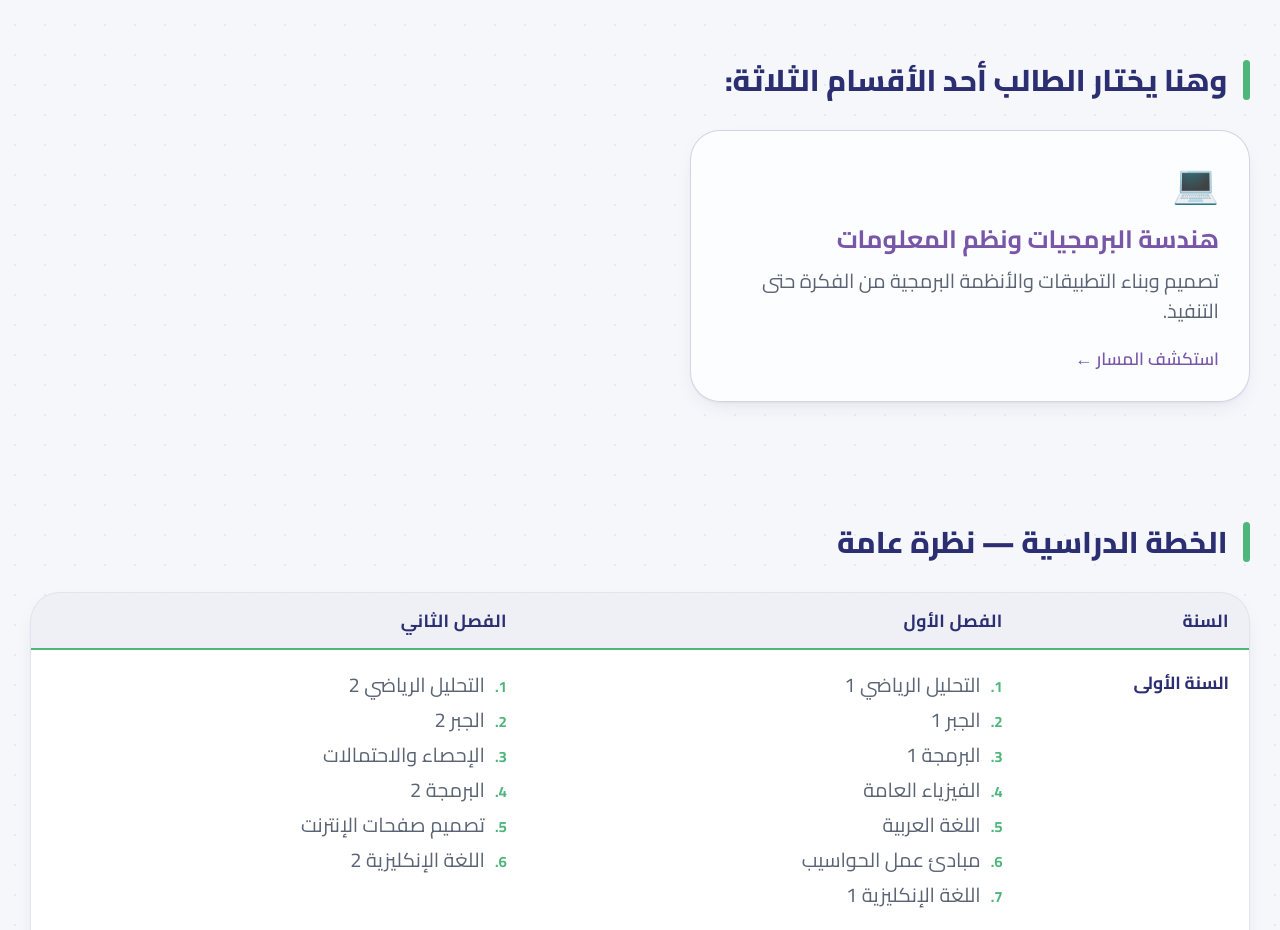
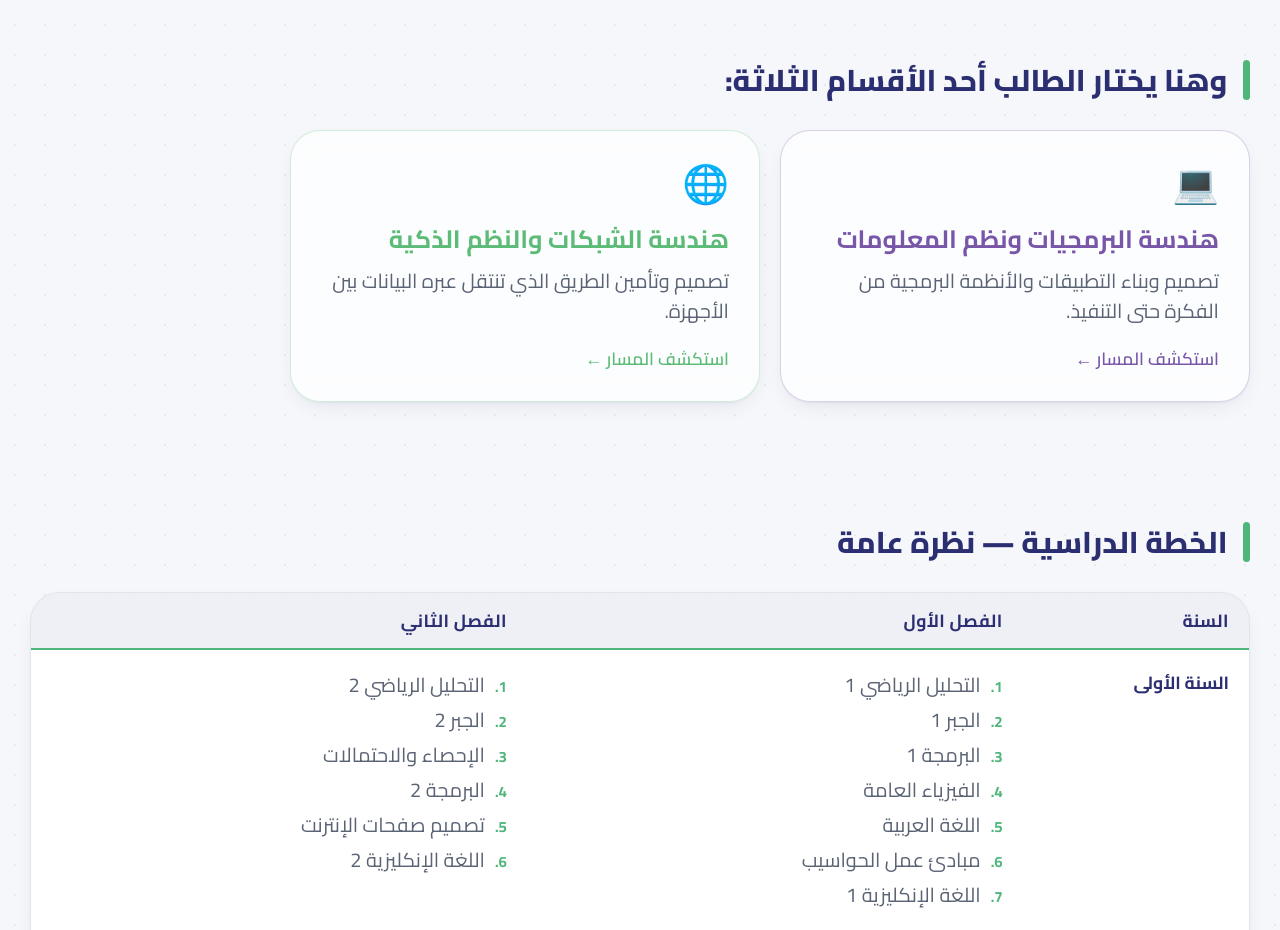
Before and after one commit to zainabjundi97/-, a React (Vite) app: page / in a window 1280 px wide. Shown: the part 2120-3050 px from the top of the page. Built offline with nearby package versions, Linux system fonts and the light colour scheme.

Commit message:
add link for network

```diff
--- a/src/components/AnimatedCard/AnimatedCard.jsx
+++ b/src/components/AnimatedCard/AnimatedCard.jsx
@@ -8,6 +8,7 @@ import { usePrefersReducedMotion } from '../../hooks/usePrefersReducedMotion';
 
 const MotionDiv = motion.div;
 const MotionButton = motion.button;
+const MotionA = motion.a;
 const MotionSpan = motion.span;
 
 export function AnimatedIcon({ children, className = '' }) {
@@ -24,13 +25,15 @@ export function AnimatedIcon({ children, className = '' }) {
 
 /**
  * Card with scroll-in cardItem variants and hover lift+glow.
- * Use as="button" for clickable course cards.
+ * Use as="button" for clickable course cards, as="a" with href for link cards.
  */
 export default function AnimatedCard({
   children,
   className = '',
   as = 'div',
   onClick,
+  href,
+  rel,
   type = 'button',
   disableHoverMotion = false,
   skipVariants = false,
@@ -60,5 +63,13 @@ export default function AnimatedCard({
     );
   }
 
+  if (as === 'a') {
+    return (
+      <MotionA href={href} rel={rel} {...sharedProps}>
+        {children}
+      </MotionA>
+    );
+  }
+
   return <MotionDiv {...sharedProps}>{children}</MotionDiv>;
 }
--- a/src/data/shellContent.js
+++ b/src/data/shellContent.js
@@ -53,6 +53,13 @@ export const shellContent = {
         icon: '💻',
         title: 'هندسة البرمجيات ونظم المعلومات',
         description: 'تصميم وبناء التطبيقات والأنظمة البرمجية من الفكرة حتى التنفيذ.',
+      },
+      {
+        id: 'networks',
+        icon: '🌐',
+        title: 'هندسة الشبكات والنظم الذكية',
+        description: 'تصميم وتأمين الطريق الذي تنتقل عبره البيانات بين الأجهزة.',
+        href: 'https://classy-choux-b2b9c0.netlify.app/',
       },
     ],
     tableTitle: 'الخطة الدراسية — نظرة عامة',
@@ -275,6 +282,11 @@ export const shellContent = {
     ],
     conclusionPaths: [
       { id: 'software', title: 'هندسة البرمجيات ونظم المعلومات' },
+      {
+        id: 'networks',
+        title: 'هندسة الشبكات والنظم الذكية',
+        href: 'https://classy-choux-b2b9c0.netlify.app/',
+      },
     ],
 
     noteTitle: 'ماذا بعد السنتين الأساسيتين؟',
--- a/src/lib/departments.js
+++ b/src/lib/departments.js
@@ -59,7 +59,25 @@ export const DEPARTMENTS = {
 
 export const NAV_ITEMS = Object.values(DEPARTMENTS);
 
+/** Tracks shown as path cards but hosted on external sites (not nav tabs). */
+export const EXTERNAL_TRACKS = {
+  networks: {
+    id: 'networks',
+    label: 'الشبكات',
+    accent: '#5DBB78',
+    accentSecondary: '#5191CE',
+  },
+};
+
 /** @param {string} id */
 export function getDepartment(id) {
   return DEPARTMENTS[id] ?? DEPARTMENTS.software;
 }
+
+/**
+ * Theme for a path card: internal department first, then external track.
+ * @param {string} id
+ */
+export function getTrackTheme(id) {
+  return DEPARTMENTS[id] ?? EXTERNAL_TRACKS[id] ?? DEPARTMENTS.software;
+}
--- a/src/pages/BasicsPage.jsx
+++ b/src/pages/BasicsPage.jsx
@@ -9,7 +9,7 @@ import ScrollLine from '../components/ScrollLine/ScrollLine';
 import { useScrollStagger } from '../hooks/useScrollStagger';
 import { usePrefersReducedMotion } from '../hooks/usePrefersReducedMotion';
 import { duration, stagger, EASE_OUT } from '../lib/animations';
-import { DEPARTMENTS, getDepartment, SITE_THEME } from '../lib/departments';
+import { getDepartment, getTrackTheme, SITE_THEME } from '../lib/departments';
 import { getShellContent } from '../data/shellContent';
 
 const MotionDiv = motion.div;
@@ -330,15 +330,18 @@ export default function BasicsPage({ onNavigate }) {
             </Reveal>
 
             {/* Specialization path cards */}
-            <StaggerGrid className="grid grid-cols-1 max-w-md gap-4 pt-2">
+            <StaggerGrid className="grid grid-cols-1 sm:grid-cols-2 max-w-3xl gap-4 pt-2">
               {content.conclusionPaths.map((path) => {
-                const trackDept = DEPARTMENTS[path.id];
+                const trackDept = getTrackTheme(path.id);
+                // External tracks render as a real link; internal ones switch the tab.
+                const linkProps = path.href
+                  ? { as: 'a', href: path.href, rel: 'noopener noreferrer' }
+                  : { as: 'button', onClick: () => onNavigate?.(path.id) };
                 return (
                   <AnimatedCard
                     key={path.id}
-                    as="button"
-                    onClick={() => onNavigate?.(path.id)}
-                    className="text-right rounded-3xl border surface-card p-6 flex flex-col gap-3 cursor-pointer w-full"
+                    {...linkProps}
+                    className="text-right rounded-3xl border surface-card p-6 flex flex-col gap-3 cursor-pointer w-full h-full"
                     style={{ borderColor: `${trackDept.accent}44` }}
                   >
                     <span
--- a/src/pages/HomePage.jsx
+++ b/src/pages/HomePage.jsx
@@ -11,7 +11,7 @@ import SectionTitle from '../components/SectionTitle/SectionTitle';
 import ScrollLine from '../components/ScrollLine/ScrollLine';
 import { useUiSound } from '../hooks/useUiSound';
 import { useScrollStagger } from '../hooks/useScrollStagger';
-import { getDepartment, DEPARTMENTS, SITE_THEME } from '../lib/departments';
+import { getDepartment, getTrackTheme, SITE_THEME } from '../lib/departments';
 import { getShellContent } from '../data/shellContent';
 
 /**
@@ -142,15 +142,18 @@ export default function HomePage({ onNavigate }) {
           {/* ── Three Paths ── */}
           <section className="space-y-6">
             <SectionTitle text={content.pathsTitle} accentColor={dept.accentSecondary} />
-            <StaggerGrid className="grid grid-cols-1 max-w-md gap-4">
+            <StaggerGrid className="grid grid-cols-1 sm:grid-cols-2 max-w-3xl gap-4">
               {content.paths.map((path) => {
-                const trackDept = DEPARTMENTS[path.id];
+                const trackDept = getTrackTheme(path.id);
+                // External tracks render as a real link; internal ones switch the tab.
+                const linkProps = path.href
+                  ? { as: 'a', href: path.href, rel: 'noopener noreferrer', onClick: () => play('confirm') }
+                  : { as: 'button', onClick: () => handlePathSelect(path.id) };
                 return (
                   <TiltCard key={path.id} className="h-full">
                     <AnimatedCard
-                      as="button"
+                      {...linkProps}
                       disableHoverMotion
-                      onClick={() => handlePathSelect(path.id)}
                       className="text-right rounded-3xl border surface-card p-6 flex flex-col gap-2 cursor-pointer w-full h-full"
                       style={{ borderColor: `${trackDept.accent}44` }}
                     >
```
Also changed, not shown: 1 other file (tests, documents, lock files or other folders).
